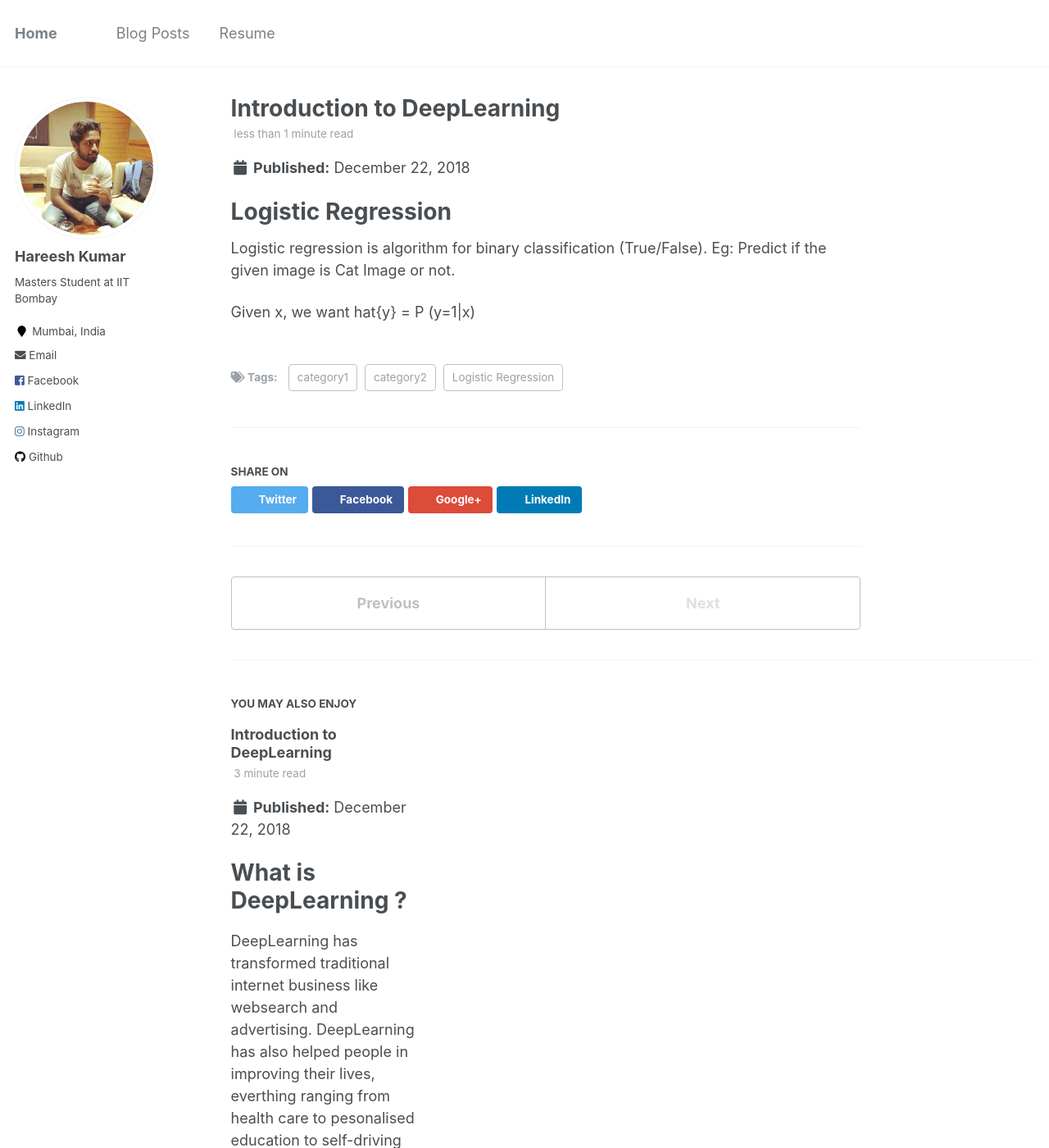
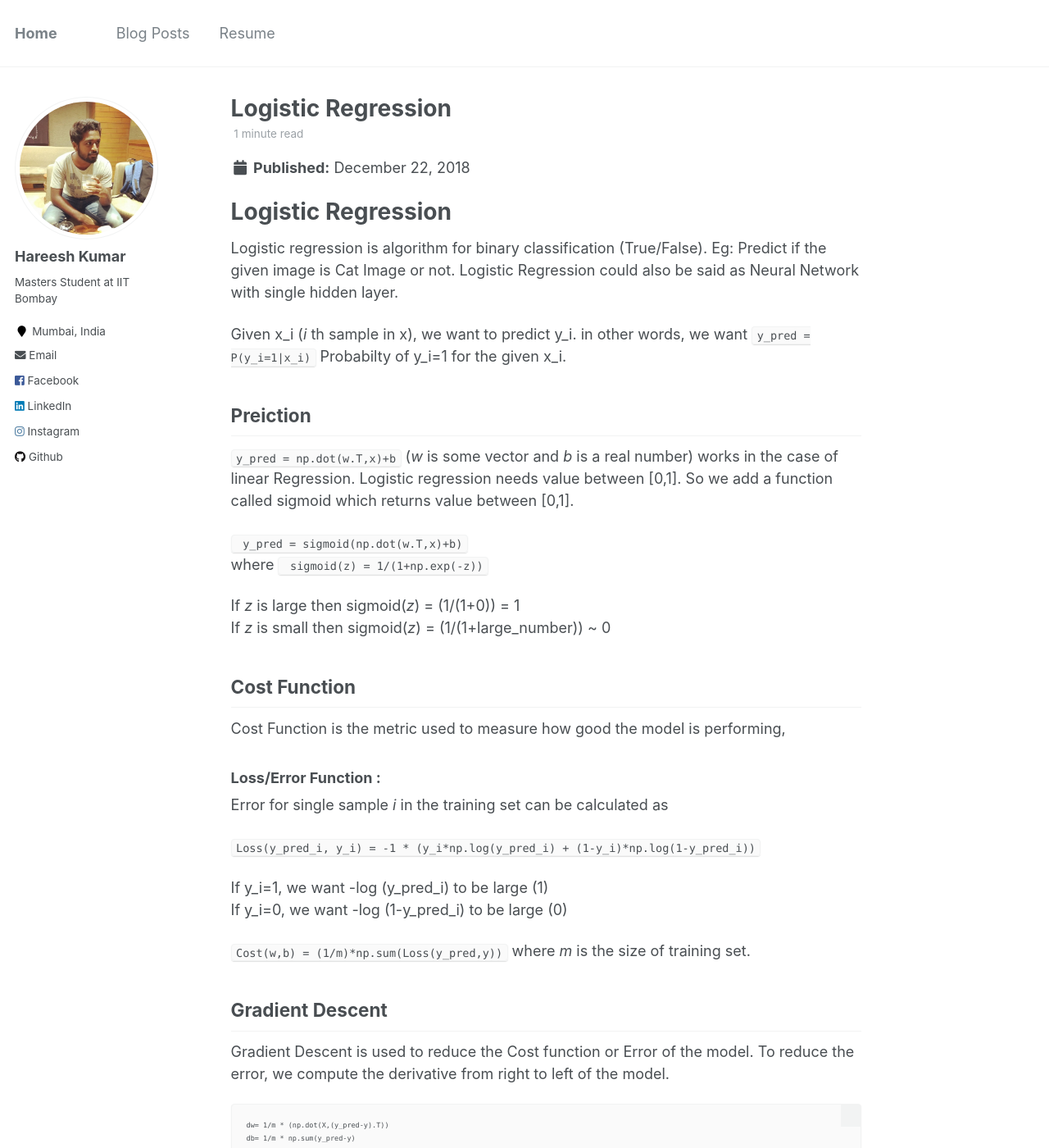
Before and after one commit to har33sh/har33sh.github.io, a Jekyll site: the page built from _posts/2018-12-22-blog-post-2.md, in a window 1280 px wide and 1400 px high. Shown: the whole window at 82% size. Built offline with Jekyll 4.4.1, drawn with Linux system fonts in a browser that asks for light colours; some of the changed text lies outside the part shown.

Commit message:
Logistic Regression Added

````diff
--- a/_posts/2018-12-22-blog-post-2.md
+++ b/_posts/2018-12-22-blog-post-2.md
@@ -1,15 +1,79 @@
 ---
-title: 'Introduction to DeepLearning'
+title: 'Logistic Regression'
 date: 2018-12-22
 permalink: /posts/2018/12/blog-post-2/
 tags:
   - Logistic Regression
-  - category1
-  - category2
+  - Neural Network in 8 lines
 ---
 
 # Logistic Regression
-Logistic regression is algorithm for binary classification (True/False). Eg: Predict if the given image is Cat Image or not.
+Logistic regression is algorithm for binary classification (True/False). Eg: Predict if the given image is Cat Image or not. Logistic Regression could also be said as Neural Network with single hidden layer.
 
-Given x, we want
-hat{y} = P (y=1|x)
+Given x_i (*i* th sample in x), we want to predict y_i. in other words, we want  ```y_pred = P(y_i=1|x_i)```  Probabilty of y_i=1 for the given x_i.
+
+
+## Preiction
+``` y_pred = np.dot(w.T,x)+b ```
+(*w* is some vector and *b* is a real number)
+works in the case of linear Regression. Logistic regression needs value between [0,1]. So we add a function called sigmoid which returns value between [0,1].
+
+```  y_pred = sigmoid(np.dot(w.T,x)+b) ``` <br>
+where  ```  sigmoid(z) = 1/(1+np.exp(-z)) ```
+
+If *z* is large then sigmoid(*z*) = (1/(1+0)) = 1 <br>
+If *z* is small then sigmoid(*z*) = (1/(1+large_number)) ~ 0
+
+
+## Cost Function
+Cost Function is the metric used to measure how good the model is performing,
+
+### Loss/Error Function :
+Error for single sample *i* in the training set can be calculated as
+
+ ```Loss(y_pred_i, y_i) = -1 * (y_i*np.log(y_pred_i) + (1-y_i)*np.log(1-y_pred_i)) ```
+
+ If y_i=1, we want -log (y_pred_i) to be large (1) <br>
+ If y_i=0, we want -log (1-y_pred_i) to be large (0) <br>
+
+ ```Cost(w,b) = (1/m)*np.sum(Loss(y_pred,y))```
+ where *m* is the size of training set.
+
+
+## Gradient Descent
+Gradient Descent is used to reduce the Cost function or Error of the model. To reduce the error, we compute the derivative from right to left of the model.
+
+```
+dw= 1/m * (np.dot(X,(y_pred-y).T))
+db= 1/m * np.sum(y_pred-y)
+```
+
+we update the values of *w* and *b* by
+'''
+w = w - learning_rate * dw
+b = b - learning_rate * db
+'''
+
+Prediction is called as Forward Propagation and Computing the Gradient Descent and updating the values of *w* and *b* is called as Reverse/Backward Propagation.
+
+## Summary
+
+
+```
+//Forward Propagation
+sigmoid(z) = 1/(1+np.exp(-z))
+y_pred = sigmoid(np.dot(w.T,x)+b)
+
+//Calculate Loss
+Loss(y_pred, y) = -1*(y*np.log(y_pred) + (1-y)*np.log(1-y_pred)
+Cost(w,b) = (1/m)*np.sum(Loss(y_pred,y))
+
+//Reverse Propagation
+dw= 1/m * (np.dot(X,(y_pred-y).T))
+db= 1/m * np.sum(y_pred-y)
+
+//Update the values
+w = w - learning_rate * dw
+b = b - learning_rate * db
+```
+The above code can be run for multiple iterations until the error of the model reduces
````
